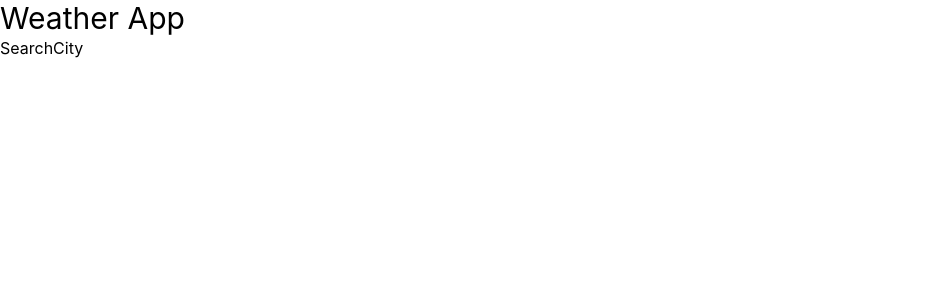
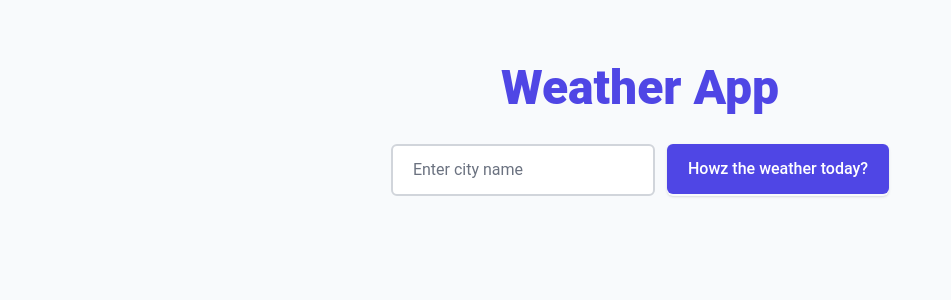
Before and after one commit to sravanValluru/WeatherApp, a React (Create React App) app: page / in a window 1280 px wide. Shown: the top 300 px of the page, without its empty margins (0-951 px from the left). Built offline with nearby package versions, Linux system fonts and the light colour scheme.

Commit message:
Current Weather

```diff
--- a/src/App.js
+++ b/src/App.js
@@ -1,11 +1,27 @@
+import { useState } from "react";
 import SearchCity from "./components/SearchCity";
+import CurrentWeather from "./components/CurrentWeather";
+import ForecastWeather from "./components/ForecastWeather";
+
+const api = {
+  key: "67750f6daace7049e45faba8b8e6bcb6",
+  base: "https://api.openweathermap.org/data/2.5/weather",
+  baseForecast: "https://api.openweathermap.org/data/2.5/forecast",
+};
 
 function App() {
+  const [city, setCity] = useState("");
   return (
-    <>
-      <div className="text-3xl">Weather App</div>
-      <SearchCity />
-    </>
+    <div className="container mx-auto px-4 py-16 flex flex-col place-items-center">
+      <div className="text-5xl text-indigo-600" style={{ fontWeight: 900 }}>
+        Weather App
+      </div>
+      <SearchCity setCity={setCity} />
+      {city && <CurrentWeather city={city} base={api.base} apiKey={api.key} />}
+      {city && (
+        <ForecastWeather city={city} base={api.baseForecast} apiKey={api.key} />
+      )}
+    </div>
   );
 }
 
--- /dev/null
+++ b/src/components/CurrentWeather/index.js
@@ -0,0 +1,56 @@
+import React, { useEffect, useState } from "react";
+
+export default function CurrentWeather({ city, base, apiKey }) {
+  const [weatherInfo, setWeatherInfo] = useState({});
+
+  useEffect(() => {
+    console.log("CurrentWeather: useEffect");
+    fetch(`${base}?q=${city}&appid=${apiKey}&units=metric`)
+      .then((res) => res.json())
+      .then((data) => {
+        console.log("CurrentWeather: data", data);
+        if (data.cod === "404") {
+          setWeatherInfo({});
+        } else {
+          setWeatherInfo(data);
+          console.log(data.weather[0]);
+        }
+      })
+      .catch((err) => console.log("CurrentWeather: err", err));
+  }, [city, base, apiKey]);
+  return (
+    <div className="my-16">
+      {Object.keys(weatherInfo).length == 0 && (
+        <h3 className="mt-2 text-lg leading-8 font-semibold tracking-tight text-gray-900 sm:text-2xl">
+          Oh no!! City not found.
+        </h3>
+      )}
+      {weatherInfo.main && (
+        <>
+          <div
+            className="grid gap-1 items-center bg-white rounded-lg shadow p-8"
+            style={{ gridtemplateColumns: "20% 80%" }}
+          >
+            <h2 className="col-span-2 text-xl leading-2 text-indigo-600 font-semibold tracking-wide uppercase">
+              {city.toUpperCase()}
+            </h2>
+            <img
+              className="col-span-1"
+              alt={weatherInfo.weather[0].description}
+              src={`https://openweathermap.org/img/wn/${weatherInfo.weather[0].icon}.png`}
+            />{" "}
+            <h3 className="col-span-1 mt-2 text-3xl leading-8 font-extrabold tracking-tight text-gray-900 sm:text-6xl">
+              {weatherInfo.main && weatherInfo.main.temp} °c
+            </h3>
+            <h3 className="col-span-1 mt-2 p-1 text-sm leading-3 font-light tracking-tight text-gray-900 sm:text-lg">
+              {weatherInfo.weather[0].main}
+            </h3>
+            <h3 className="text-center col-span-1 mt-2 p-1 text-sm leading-3 font-light tracking-tight text-gray-900 sm:text-lg">
+              Feels like {weatherInfo.main && weatherInfo.main.feels_like} °c
+            </h3>
+          </div>
+        </>
+      )}
+    </div>
+  );
+}
--- /dev/null
+++ b/src/components/ForecastWeather/index.js
@@ -0,0 +1,5 @@
+import React from "react";
+
+export default function ForecastWeather() {
+  return <div>ForecastWeather</div>;
+}
--- a/src/components/SearchCity/index.js
+++ b/src/components/SearchCity/index.js
@@ -1,5 +1,42 @@
-import React from "react";
+import React, { useRef } from "react";
 
-export default function SearchCity() {
-  return <div>SearchCity</div>;
+export default function SearchCity({ setCity }) {
+  const cityRef = useRef();
+  const handleCity = (e) => {
+    e.preventDefault();
+    setCity(cityRef.current.value);
+  };
+  const handleKeyPress = (e) => {
+    if (e.key === "Enter") {
+      handleCity(e);
+    }
+  };
+
+  return (
+    <div className="mt-8 sm:flex">
+      <label htmlFor="email-address" className="sr-only">
+        Email address
+      </label>
+      <input
+        id="city"
+        name="city"
+        type="text"
+        ref={cityRef}
+        required
+        className="w-full px-5 py-3 placeholder-gray-500 focus:ring-indigo-500 focus:border-indigo-500 sm:max-w-xs border-gray-300 rounded-md"
+        style={{ border: "2px solid rgb(209 213 219)" }}
+        placeholder="Enter city name"
+        onKeyPress={handleKeyPress}
+      />
+      <div className="mt-3 rounded-md shadow sm:mt-0 sm:ml-3 sm:flex-shrink-0">
+        <button
+          type="submit"
+          className="w-full flex items-center justify-center px-5 py-3 border border-transparent text-base font-medium rounded-md text-white bg-indigo-600 hover:bg-indigo-700 focus:outline-none focus:ring-2 focus:ring-offset-2 focus:ring-indigo-500"
+          onClick={handleCity}
+        >
+          Howz the weather today?
+        </button>
+      </div>
+    </div>
+  );
 }
--- a/src/index.css
+++ b/src/index.css
@@ -2,16 +2,15 @@
 @tailwind components;
 @tailwind utilities;
 
+@import url("https://fonts.googleapis.com/css2?family=Roboto:ital,wght@0,100;0,300;0,400;0,500;0,700;0,900;1,100;1,300&display=swap");
+@import url("https://fonts.googleapis.com/css2?family=Poppins:wght@200;300;400;500;600;700;800;900&family=Roboto:wght@100&display=swap");
+
 body {
   margin: 0;
-  font-family: -apple-system, BlinkMacSystemFont, "Segoe UI", "Roboto", "Oxygen",
-    "Ubuntu", "Cantarell", "Fira Sans", "Droid Sans", "Helvetica Neue",
-    sans-serif;
+  font-family: "Poppins", "Roboto", -apple-system, BlinkMacSystemFont,
+    "Segoe UI", "Roboto", "Oxygen", "Ubuntu", "Cantarell", "Fira Sans",
+    "Droid Sans", "Helvetica Neue", sans-serif;
   -webkit-font-smoothing: antialiased;
   -moz-osx-font-smoothing: grayscale;
+  background-color: rgb(248 250 252);
 }
-
-code {
-  font-family: source-code-pro, Menlo, Monaco, Consolas, "Courier New",
-    monospace;
-}
```
